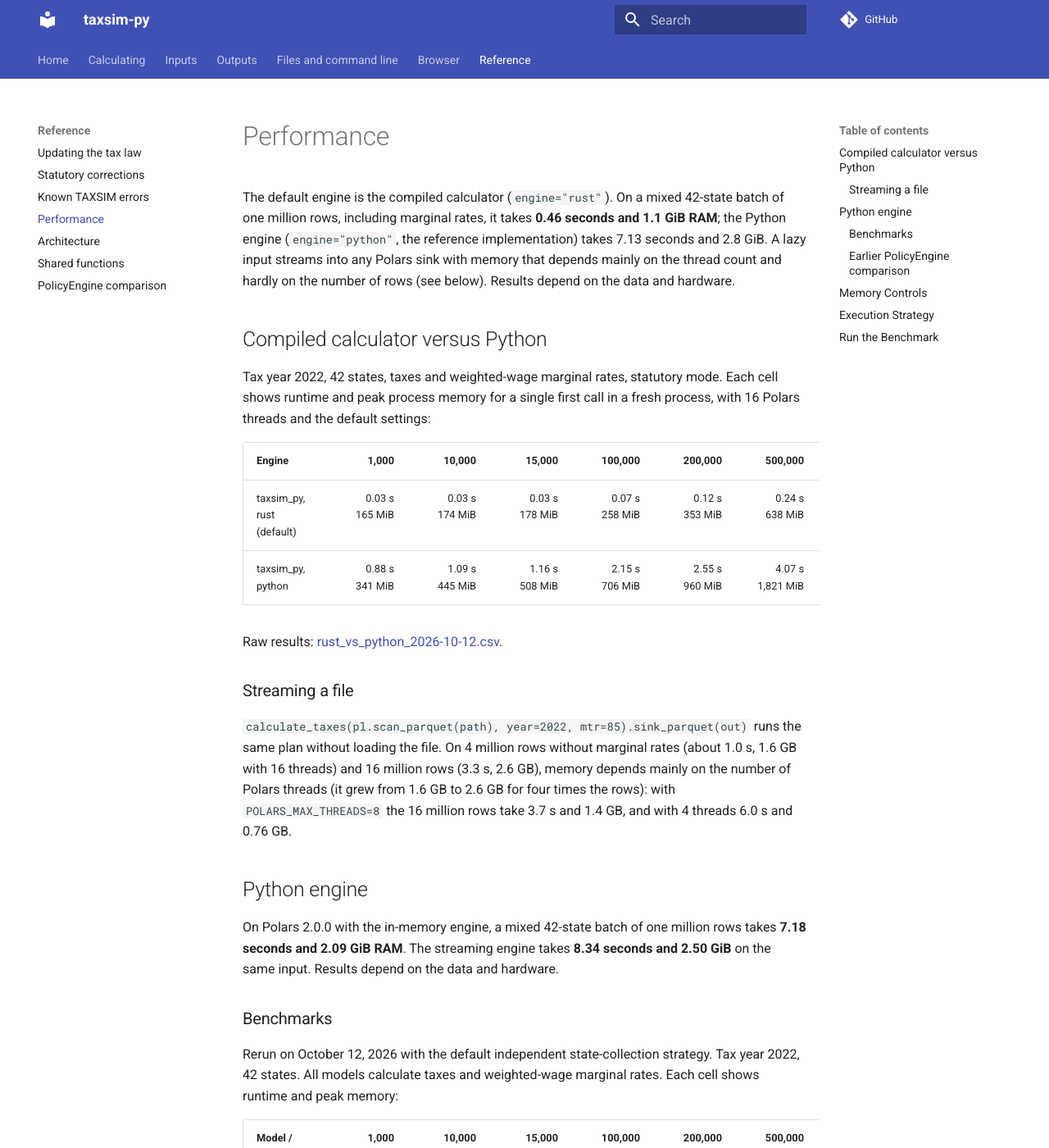
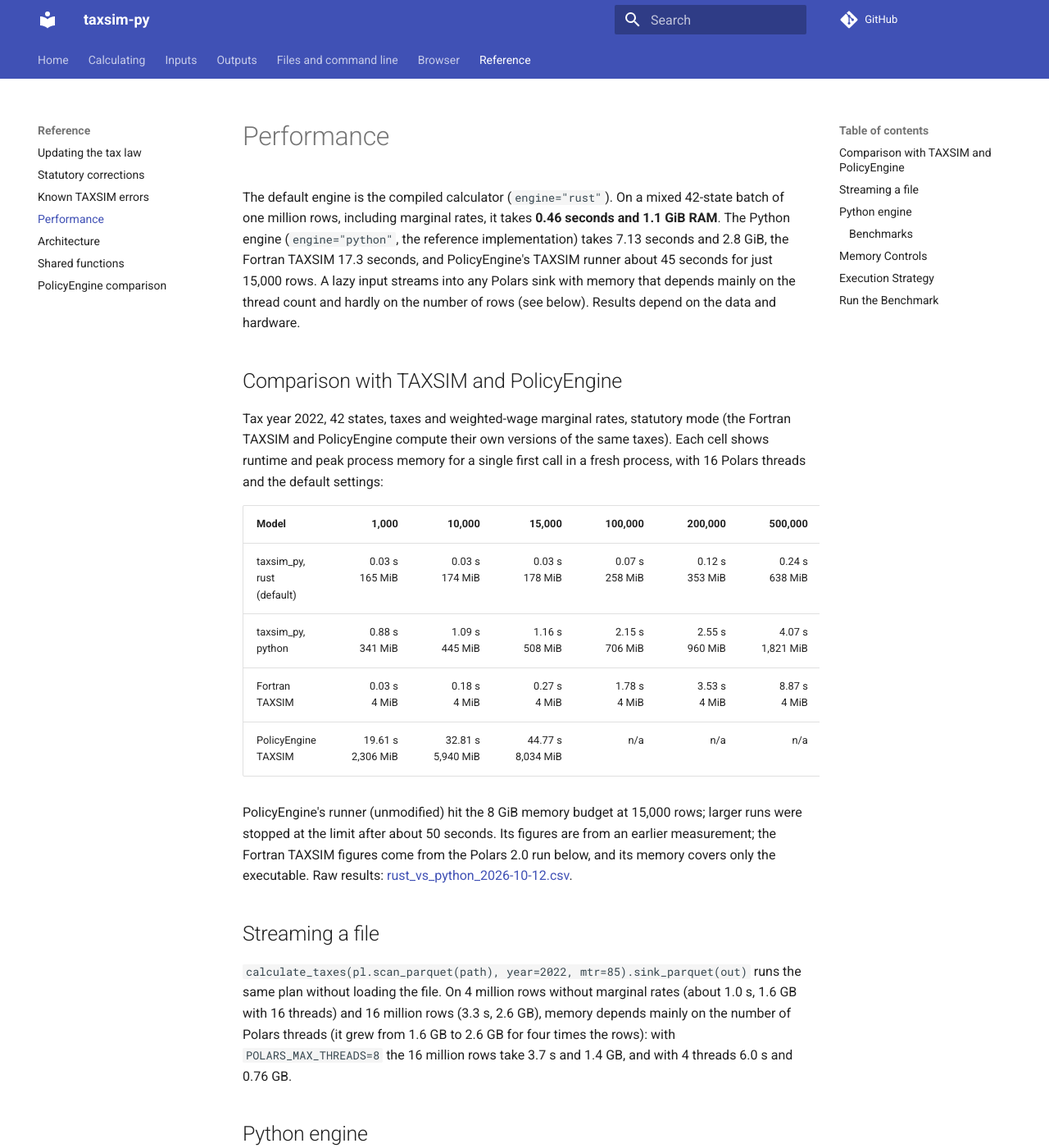
Before and after one commit to jrothbaum/taxsim_py, an MkDocs documentation site: the page built from docs/performance.md, in a window 1280 px wide and 1400 px high. Shown: the whole window at 82% size. Built offline with MkDocs 1.6.1 and Material for MkDocs 9.7.7, drawn with Linux system fonts in a browser that asks for light colours; comment, search, counter and statistics services are not loaded; some of the changed text lies outside the part shown.

Commit message:
More performance comparisons

```diff
--- a/docs/performance.md
+++ b/docs/performance.md
@@ -1,26 +1,32 @@
 # Performance
 
 The default engine is the compiled calculator (`engine="rust"`). On a mixed 42-state batch
-of one million rows, including marginal rates, it takes **0.46 seconds and
-1.1 GiB RAM**; the Python engine (`engine="python"`, the
-reference implementation) takes 7.13 seconds and 2.8 GiB.
-A lazy input streams into any Polars sink with memory that depends mainly on the thread count
-and hardly on the number of rows (see below). Results depend on the data and hardware.
+of one million rows, including marginal rates, it takes **0.46 seconds and 1.1 GiB RAM**. The
+Python engine (`engine="python"`, the reference implementation) takes 7.13 seconds and 2.8 GiB,
+the Fortran TAXSIM 17.3 seconds, and PolicyEngine's TAXSIM runner about 45 seconds for just
+15,000 rows. A lazy input streams into any Polars sink with memory that depends mainly on the
+thread count and hardly on the number of rows (see below). Results depend on the data and hardware.
 
-## Compiled calculator versus Python
+## Comparison with TAXSIM and PolicyEngine
 
-Tax year 2022, 42 states, taxes and weighted-wage marginal rates, statutory mode. Each cell
-shows runtime and peak process memory for a single first call in a fresh process, with 16
-Polars threads and the default settings:
+Tax year 2022, 42 states, taxes and weighted-wage marginal rates, statutory mode (the Fortran
+TAXSIM and PolicyEngine compute their own versions of the same taxes). Each cell shows runtime
+and peak process memory for a single first call in a fresh process, with 16 Polars threads and
+the default settings:
 
-| Engine | 1,000 | 10,000 | 15,000 | 100,000 | 200,000 | 500,000 | 1,000,000 |
+| Model | 1,000 | 10,000 | 15,000 | 100,000 | 200,000 | 500,000 | 1,000,000 |
 | --- | ---: | ---: | ---: | ---: | ---: | ---: | ---: |
 | taxsim_py, rust (default) | 0.03 s<br>165 MiB | 0.03 s<br>174 MiB | 0.03 s<br>178 MiB | 0.07 s<br>258 MiB | 0.12 s<br>353 MiB | 0.24 s<br>638 MiB | 0.46 s<br>1,103 MiB |
 | taxsim_py, python | 0.88 s<br>341 MiB | 1.09 s<br>445 MiB | 1.16 s<br>508 MiB | 2.15 s<br>706 MiB | 2.55 s<br>960 MiB | 4.07 s<br>1,821 MiB | 7.13 s<br>2,893 MiB |
+| Fortran TAXSIM | 0.03 s<br>4 MiB | 0.18 s<br>4 MiB | 0.27 s<br>4 MiB | 1.78 s<br>4 MiB | 3.53 s<br>4 MiB | 8.87 s<br>4 MiB | 17.32 s<br>4 MiB |
+| PolicyEngine TAXSIM | 19.61 s<br>2,306 MiB | 32.81 s<br>5,940 MiB | 44.77 s<br>8,034 MiB | n/a | n/a | n/a | n/a |
 
-Raw results: [rust_vs_python_2026-10-12.csv](benchmarks/rust_vs_python_2026-10-12.csv).
+PolicyEngine's runner (unmodified) hit the 8 GiB memory budget at 15,000 rows; larger runs were
+stopped at the limit after about 50 seconds. Its figures are from an earlier measurement; the
+Fortran TAXSIM figures come from the Polars 2.0 run below, and its memory covers only the
+executable. Raw results: [rust_vs_python_2026-10-12.csv](benchmarks/rust_vs_python_2026-10-12.csv).
 
-### Streaming a file
+## Streaming a file
 
 `calculate_taxes(pl.scan_parquet(path), year=2022, mtr=85).sink_parquet(out)` runs the same
 plan without loading the file. On 4 million rows without marginal rates (about 1.0 s,
@@ -58,18 +64,6 @@
 
 [Raw results](benchmarks/polars_2_engines_2026-10-12.csv) and
 [configuration](benchmarks/polars_2_engines_2026-10-12.json) are included for reproduction.
-
-### Earlier PolicyEngine comparison
-
-PolicyEngine was not rerun for this engine comparison. Its previously published
-measurements use its unmodified runner:
-
-| Model | 1,000 | 10,000 | 15,000 |
-| --- | ---: | ---: | ---: |
-| PolicyEngine TAXSIM | 19.61 s<br>2,306 MiB | 32.81 s<br>5,940 MiB | 44.77 s<br>8,034 MiB |
-
-Under the earlier 8 GiB budget it completed 15,000 rows; 20,000+ row runs were
-stopped at the limit after about 50 seconds.
 
 ## Memory Controls
 
```
Also changed, not shown: README.md (+1 -1 lines).
